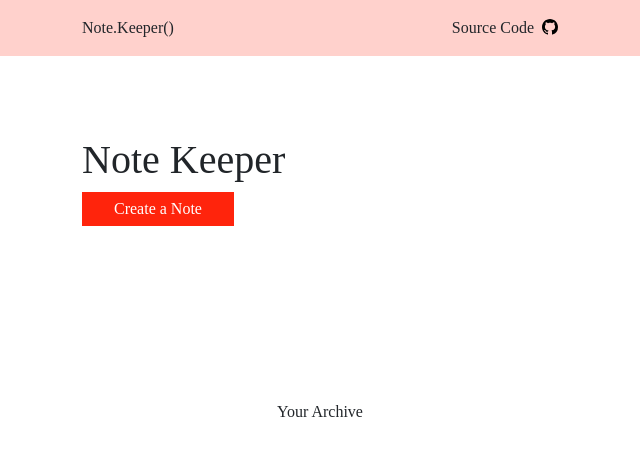
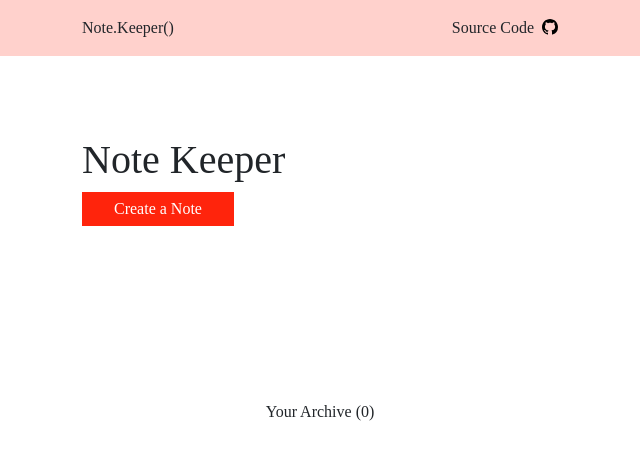
Before and after one commit to Francis-Okorie/NoteKeeper, a plain HTML site: page index.html in a window 1280 px wide. Shown: the full height of the page, 320-960 px from the left. Drawn offline with nearby package versions, Linux system fonts and the light colour scheme; a web font is replaced by a local one.

Commit message:
Update index.html

```diff
--- a/index.html
+++ b/index.html
@@ -52,7 +52,7 @@
         </div>
 
         <div class="achieve-container">
-            <h6 class="achieve-container-header" style="text-align: center;">Your Archive</h6>
+            <h6 class="achieve-container-header" style="text-align: center;">Your Archive (0)</h6>
             <div class="achive-textcontent hide">
 
             </div>
```
